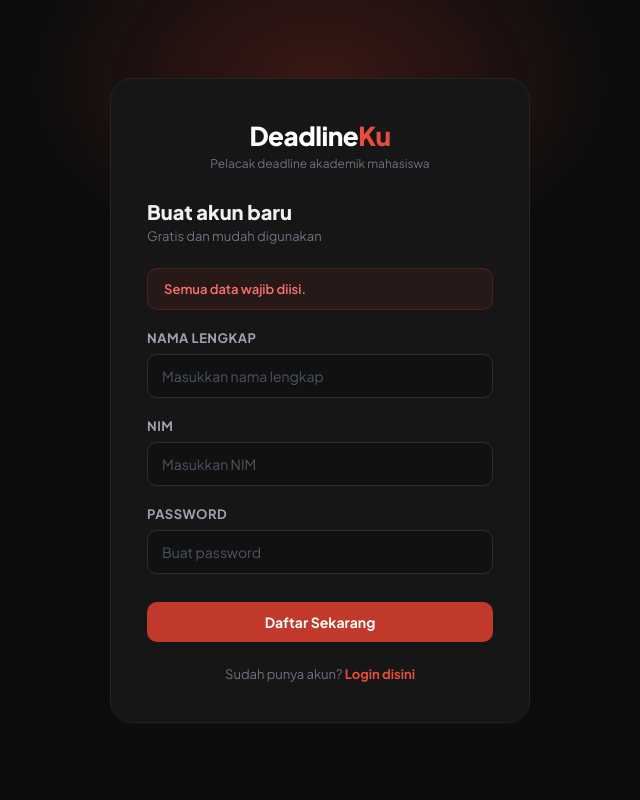
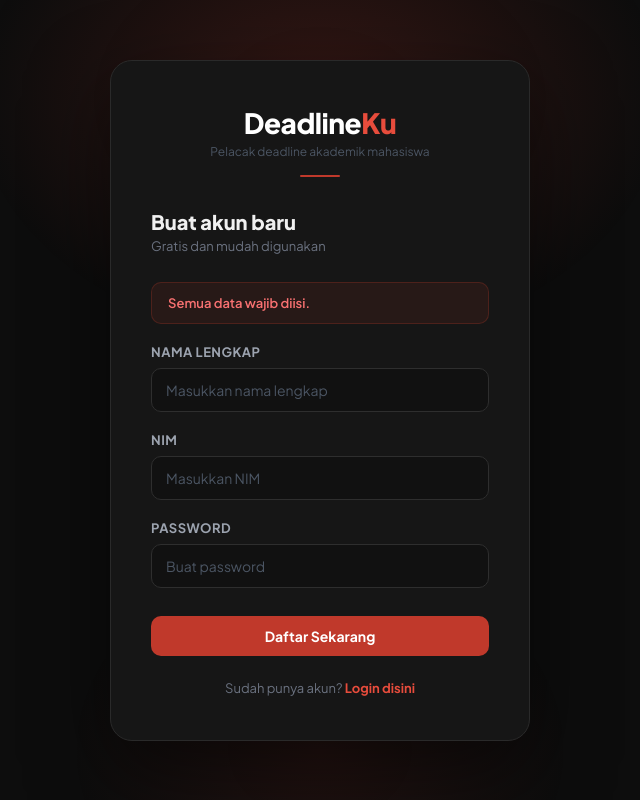
Before and after one commit to haidarmdd/Project-Akhir-PWD, a PHP site: page /daftar.php?error=kosong in a window 1280 px wide. Shown: the whole page, without its empty margins (320-960 px from the left). Run offline with PHP 8.4, Linux system fonts and the light colour scheme.

```diff
--- a/style.css
+++ b/style.css
@@ -422,16 +442,30 @@ tr:hover td {
     overflow: hidden;
 }
 
-/* Decorative red glow top */
+/* Glow merah di atas */
 .pembungkus-auth::before {
     content: '';
     position: fixed;
-    top: -120px;
+    top: -150px;
     left: 50%;
     transform: translateX(-50%);
-    width: 600px;
+    width: 700px;
+    height: 500px;
+    background: radial-gradient(ellipse at center, rgba(192, 57, 43, 0.22) 0%, transparent 70%);
+    pointer-events: none;
+    z-index: 0;
+}
+
+/* Glow merah di bawah */
+.pembungkus-auth::after {
+    content: '';
+    position: fixed;
+    bottom: -150px;
+    left: 50%;
+    transform: translateX(-50%);
+    width: 500px;
     height: 400px;
-    background: radial-gradient(ellipse at center, rgba(192, 57, 43, 0.25) 0%, transparent 70%);
+    background: radial-gradient(ellipse at center, rgba(192, 57, 43, 0.12) 0%, transparent 70%);
     pointer-events: none;
     z-index: 0;
 }
@@ -442,13 +476,14 @@ tr:hover td {
     width: 100%;
     max-width: 420px;
     background: #161616;
-    border: 1px solid #242424;
+    border: 1px solid #2a2a2a;
     border-radius: 22px;
-    padding: 40px 36px;
+    padding: 44px 40px;
+    box-shadow: 0 30px 80px rgba(0,0,0,0.5);
 }
 
 .logo-auth {
-    font-size: 26px;
+    font-size: 28px;
     font-weight: 800;
     text-align: center;
     margin-bottom: 4px;
@@ -456,16 +491,26 @@ tr:hover td {
     color: white;
 }
 
-.logo-auth span,
 .logo-auth span {
     color: #e74c3c;
 }
 
 .tagline-auth {
     text-align: center;
-    color: #6b7280;
+    color: #4b5563;
     font-size: 12px;
-    margin-bottom: 28px;
+    margin-bottom: 32px;
+}
+
+/* Garis pembatas tipis */
+.tagline-auth::after {
+    content: '';
+    display: block;
+    width: 40px;
+    height: 2px;
+    background: #c0392b;
+    margin: 16px auto 0;
+    border-radius: 2px;
 }
 
 .judul-auth {
@@ -478,7 +523,7 @@ tr:hover td {
 .subjudul-auth {
     color: #6b7280;
     font-size: 13px;
-    margin-bottom: 24px;
+    margin-bottom: 28px;
 }
 
 .footer-auth {
@@ -531,7 +576,7 @@ tr:hover td {
 
 .peringatan-error {
     background: rgba(192, 57, 43, 0.1);
-    border: 1px solid rgba(192, 57, 43, 0.22);
+    border: 1px solid rgba(192, 57, 43, 0.25);
     color: #f87171;
 }
 
```
Also changed, not shown: other parts of style.css (+35 -12 lines).
